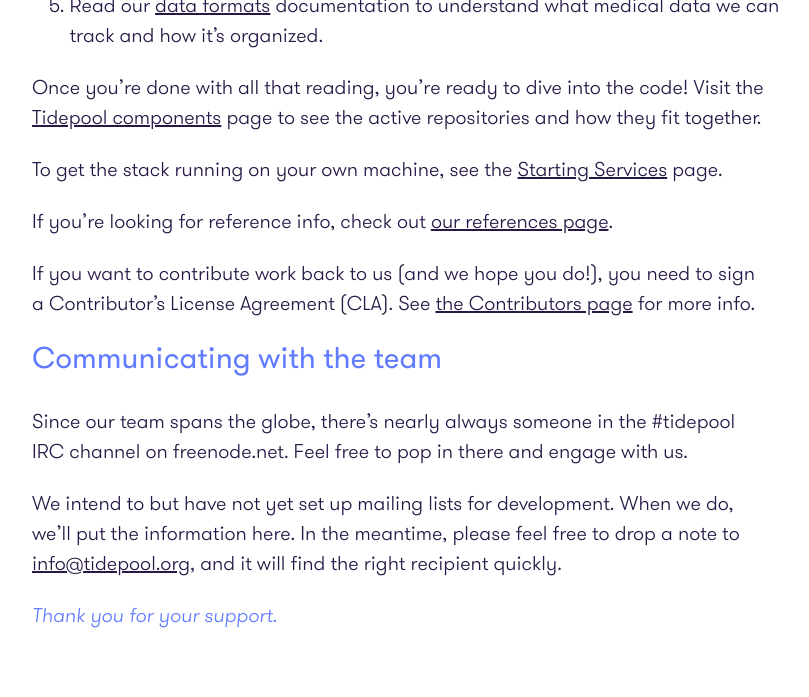
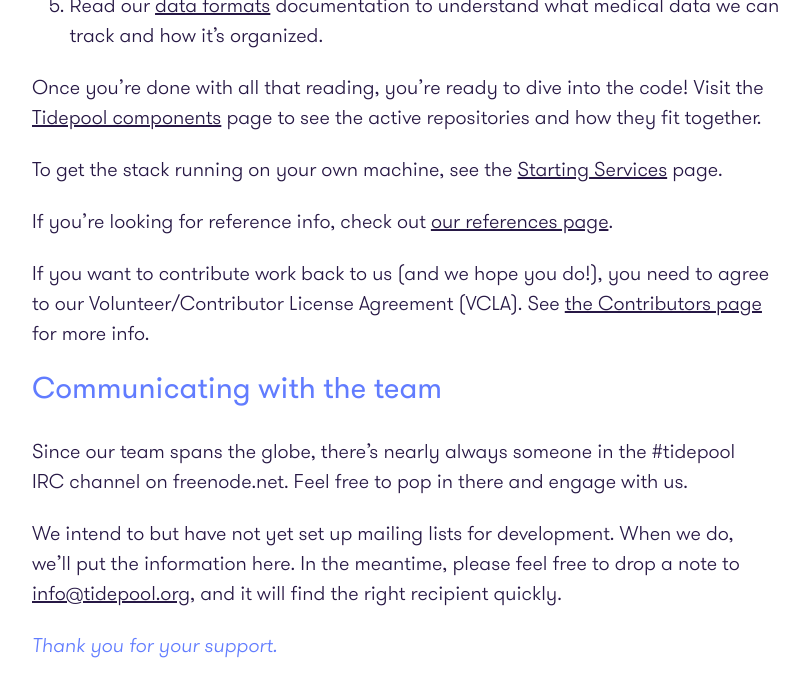
Before and after one commit to tidepool-org/tidepool-org.github.io, a Jekyll site: the page built from index.md, in a window 1280 px wide and 900 px high, scrolled down 978 px. Shown: the top 697 px of the window, without its empty margins (173-982 px from the left). Built offline with Jekyll 4.4.1, drawn with Linux system fonts in a browser that asks for light colours.

Commit message:
Update index.md
Changed CLA to VCLA.

```diff
--- a/index.md
+++ b/index.md
@@ -28,7 +28,7 @@ To get the stack running on your own machine, see the [Starting Services](Starti
 
 If you're looking for reference info, check out [our references page](References.html).
 
-If you want to contribute work back to us (and we hope you do!), you need to sign a Contributor's License Agreement (CLA). See [the Contributors page](Contributors.html) for more info.
+If you want to contribute work back to us (and we hope you do!), you need to agree to our Volunteer/Contributor License Agreement (VCLA). See [the Contributors page](Contributors.html) for more info.
 
 ## Communicating with the team
 
```
